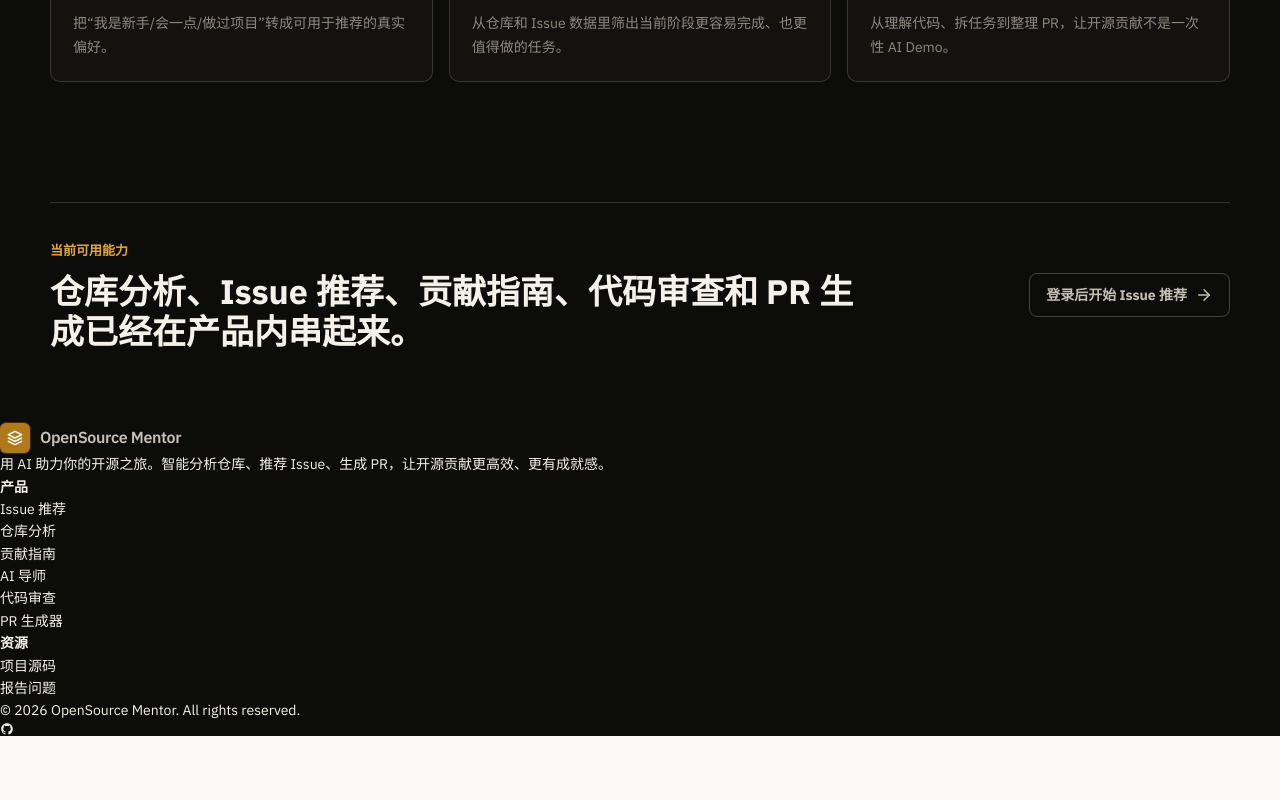
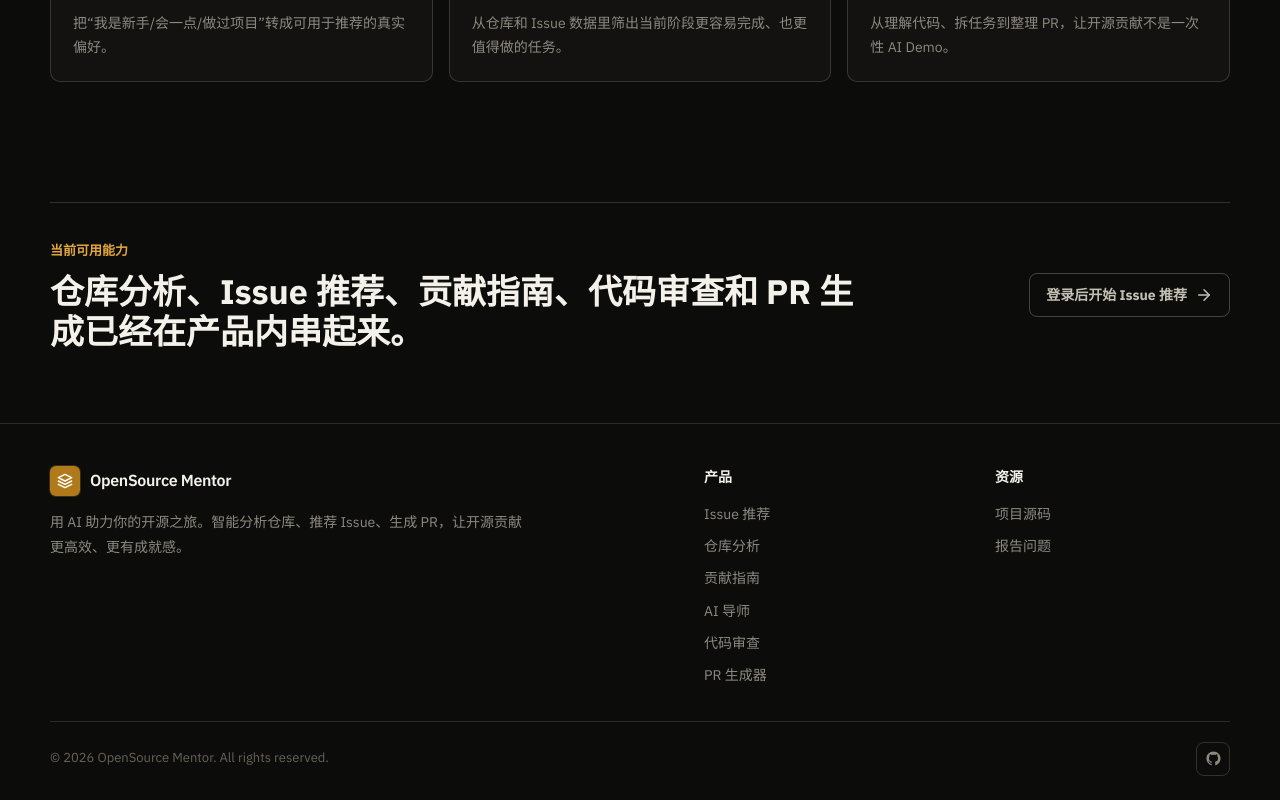
Before and after one commit to asJEI/opensource-mentor, a React (Vite) app: page / in a window 1280 px wide. Shown: the part 1436-2236 px from the top of the page. Before the commit the page ends 2172 px from the top, so only its background shows below. Built offline with nearby package versions, Linux system fonts and the light colour scheme; no server answers.

Commit message:
Fix landing footer layout

```diff
--- a/src/styles/landing.css
+++ b/src/styles/landing.css
@@ -382,6 +382,108 @@
   color: #fffdf8;
 }
 
+.landing-page .footer {
+  border-top: 1px solid rgba(244, 241, 234, 0.14);
+  background: #0c0c0a;
+  color: #8d8980;
+}
+
+.landing-page .footer-inner {
+  width: min(1180px, calc(100% - 48px));
+  margin: 0 auto;
+  padding: 42px 0 24px;
+}
+
+.landing-page .footer-grid {
+  display: grid;
+  grid-template-columns: minmax(0, 1.4fr) minmax(160px, 0.55fr) minmax(160px, 0.55fr);
+  gap: 56px;
+  align-items: start;
+}
+
+.landing-page .footer-brand {
+  max-width: 480px;
+}
+
+.landing-page .footer-brand .nav-logo {
+  width: fit-content;
+  color: #f4f1ea;
+}
+
+.landing-page .footer-brand p {
+  margin: 14px 0 0;
+  color: #8d8980;
+  font-size: 14px;
+  line-height: 1.75;
+}
+
+.landing-page .footer-col h4 {
+  margin: 0 0 14px;
+  color: #f4f1ea;
+  font-size: 14px;
+  font-weight: 800;
+}
+
+.landing-page .footer-col ul {
+  display: grid;
+  gap: 10px;
+  margin: 0;
+  padding: 0;
+  list-style: none;
+}
+
+.landing-page .footer-col a {
+  color: #8d8980;
+  font-size: 14px;
+}
+
+.landing-page .footer-col a:hover {
+  color: #f2c063;
+}
+
+.landing-page .footer-bottom {
+  display: flex;
+  align-items: center;
+  justify-content: space-between;
+  gap: 24px;
+  margin-top: 34px;
+  padding-top: 20px;
+  border-top: 1px solid rgba(244, 241, 234, 0.12);
+}
+
+.landing-page .footer-bottom p {
+  margin: 0;
+  color: #67635b;
+  font-size: 13px;
+}
+
+.landing-page .footer-social {
+  display: flex;
+  align-items: center;
+  gap: 10px;
+}
+
+.landing-page .footer-social a {
+  width: 34px;
+  height: 34px;
+  display: inline-flex;
+  align-items: center;
+  justify-content: center;
+  border: 1px solid rgba(244, 241, 234, 0.16);
+  border-radius: 8px;
+  color: #8d8980;
+}
+
+.landing-page .footer-social a:hover {
+  border-color: rgba(242, 192, 99, 0.34);
+  color: #f2c063;
+}
+
+.landing-page .footer-social svg {
+  width: 17px;
+  height: 17px;
+}
+
 @media (max-width: 860px) {
   .landing-page .nav {
     height: auto;
@@ -421,13 +523,28 @@
   }
 
   .landing-section,
-  .landing-product-strip {
+  .landing-product-strip,
+  .landing-page .footer-inner {
     width: min(100% - 32px, 620px);
   }
 
   .onboarding-grid,
   .pillar-grid {
     grid-template-columns: 1fr;
+  }
+
+  .landing-page .footer-grid {
+    grid-template-columns: 1fr 1fr;
+    gap: 30px;
+  }
+
+  .landing-page .footer-brand {
+    grid-column: 1 / -1;
+  }
+
+  .landing-page .footer-bottom {
+    align-items: flex-start;
+    flex-direction: column;
   }
 
   .landing-product-strip {
@@ -449,6 +566,10 @@
     padding: 8px 12px;
   }
 
+  .landing-page .footer-grid {
+    grid-template-columns: 1fr;
+  }
+
   .terminal-body {
     padding: 16px;
   }
```
